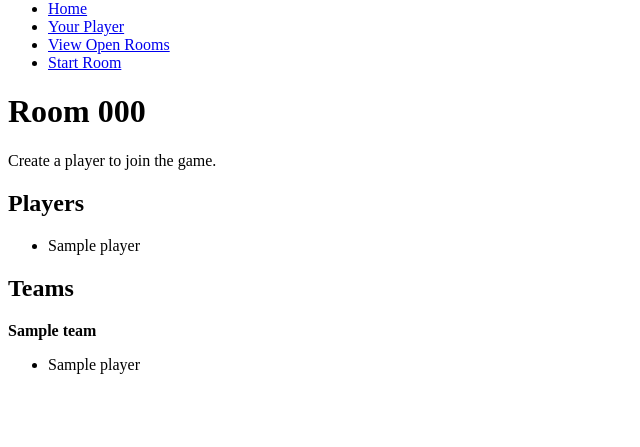
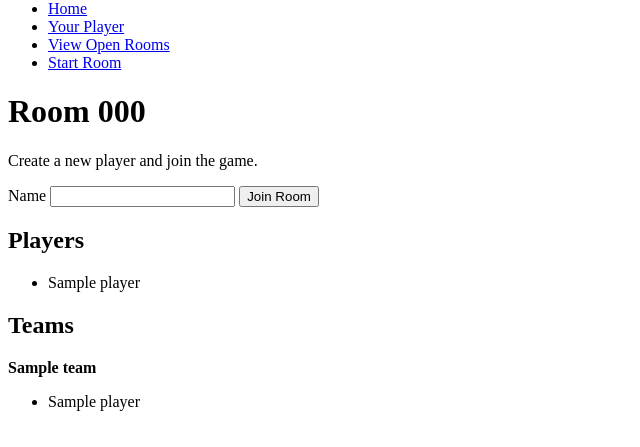
Before and after one commit to Maaack/ClusterBuster, a Django app: page /rooms/000 in a window 1280 px wide. Shown: the part 16-463 px from the top of the page, without its empty margins (0-640 px from the left). Run offline with Django 3.2, Linux system fonts and the light colour scheme; tables that the repository leaves empty hold one stand-in row (values such as "Sample post").

Commit message:
INIT-7: Shortcut to creating a player and joining a room. Renamed views.

```diff
--- a/core/templates/core/room_detail.html
+++ b/core/templates/core/room_detail.html
@@ -5,12 +5,20 @@
     <h1>Room {{ room.code }}</h1>
     <div class="player-room-options">
         {% if can_join %}
-            <form method="post" action="{% url 'player_join_room' room.code %}">{% csrf_token %}
+            <form method="post" action="{% url 'join_room' room.code %}">
+                {% csrf_token %}
                 <input type="submit" value="Join Room"/>
             </form>
         {% endif %}
         {% if not player_logged_in %}
-            <p>Create a player to join the game.</p>
+            <p>Create a new player and join the game.</p>
+            <form method="post" action="{% url 'player_create_and_join_room' room.code %}">
+                {% csrf_token %}
+                <label>Name
+                    <input type="text" name="name" value=""/>
+                </label>
+                <input type="submit" value="Join Room"/>
+            </form>
         {% endif %}
         {% if has_player %}
             <p>You are in this room.</p>
--- a/core/urls.py
+++ b/core/urls.py
@@ -10,8 +10,9 @@ urlpatterns = [
     path('new_room/', views.RoomCreate.as_view(), name='room_create'),
     path('rooms/', views.RoomList.as_view(), name='room_list'),
     path('rooms/<slug:slug>', views.RoomDetail.as_view(), name='room_detail'),
-    path('rooms/<slug:slug>/join', views.PlayerJoinRoom.as_view(), name='player_join_room'),
-    path('rooms/<slug:slug>/start_game', views.RoomStartGame.as_view(), name='room_start_game'),
+    path('rooms/<slug:slug>/new_player', views.CreatePlayerAndJoinRoom.as_view(), name='player_create_and_join_room'),
+    path('rooms/<slug:slug>/join', views.JoinRoom.as_view(), name='join_room'),
+    path('rooms/<slug:slug>/start_game', views.StartGame.as_view(), name='start_game'),
     path('games/<int:pk>', views.GameList.as_view(), name='game_list'),
     path('game/start', views.GameCreate.as_view(), name='game_create'),
     path('game_room/<slug:slug>/next_round', views.GameNextRound.as_view(), name='game_next_round'),
--- a/core/views/views.py
+++ b/core/views/views.py
@@ -99,7 +99,32 @@ class RoomDetail(generic.DetailView):
         return data
 
 
-class PlayerJoinRoom(generic.RedirectView, generic.detail.SingleObjectMixin):
+class CreatePlayerAndJoinRoom(AssignPlayerView, generic.CreateView):
+    model = Player
+    fields = ['name']
+
+    def __init__(self):
+        super(CreatePlayerAndJoinRoom, self).__init__()
+        self.code = None
+
+    def dispatch(self, request, *args, **kwargs):
+        self.code = kwargs['slug']
+        player_id = self.request.session.get('player_id')
+
+        if player_id:
+            return HttpResponseRedirect(reverse('room_detail', kwargs))
+        return super(CreatePlayerAndJoinRoom, self).dispatch(request, *args, **kwargs)
+
+    def get_success_url(self):
+        if type(self.object) is Player:
+            player = self.object
+            self.assign_player(player)
+            return reverse('join_room', kwargs={'slug': self.code})
+        return reverse('room_detail', kwargs={'slug': self.code})
+
+
+
+class JoinRoom(generic.RedirectView, generic.detail.SingleObjectMixin):
     model = Room
     pattern_name = 'room_detail'
     slug_field = 'code'
@@ -123,7 +148,7 @@ class RoomStartTeam(generic.RedirectView, generic.detail.SingleObjectMixin):
         return super().get_redirect_url(*args, **kwargs)
 
 
-class RoomStartGame(generic.RedirectView, generic.detail.SingleObjectMixin):
+class StartGame(generic.RedirectView, generic.detail.SingleObjectMixin):
     model = Room
     pattern_name = 'room_detail'
     slug_field = 'code'
```
